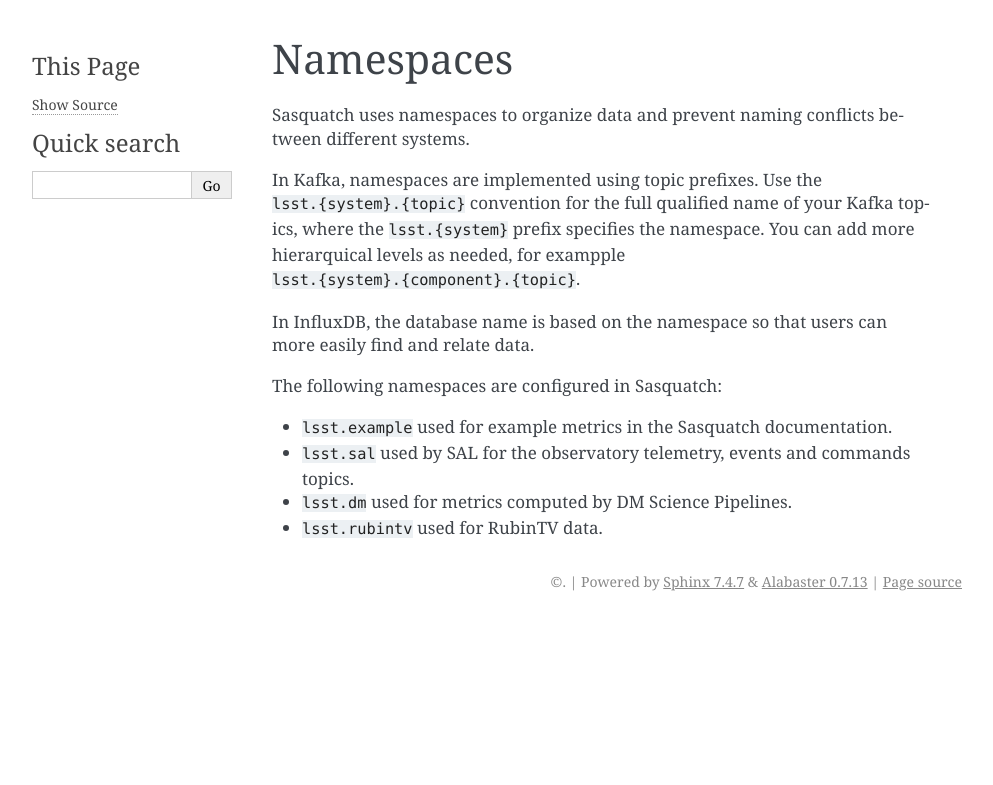
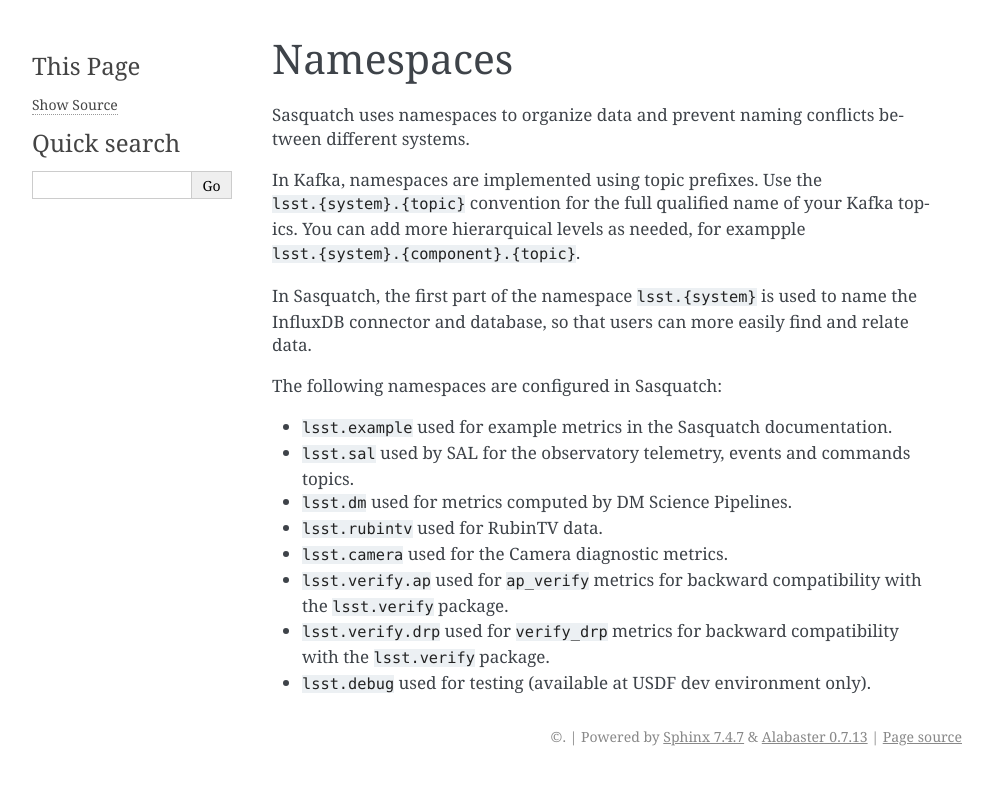
Before and after one commit to lsst-sqre/sasquatch, a Sphinx documentation site: the page built from docs/user-guide/namespaces.rst, in a window 1280 px wide. Shown: the top 785 px of the page, without its empty margins (148-1141 px from the left). Built offline with Sphinx 7.4.7, drawn with Linux system fonts in a browser that asks for light colours.

Commit message:
Update namespaces in Sasquatch

```diff
--- a/docs/user-guide/namespaces.rst
+++ b/docs/user-guide/namespaces.rst
@@ -7,10 +7,10 @@
 Sasquatch uses namespaces to organize data and prevent naming conflicts between different systems.
 
 In Kafka, namespaces are implemented using topic prefixes.
-Use the ``lsst.{system}.{topic}`` convention for the full qualified name of your Kafka topics, where the ``lsst.{system}`` prefix specifies the namespace.
+Use the ``lsst.{system}.{topic}`` convention for the full qualified name of your Kafka topics.
 You can add more hierarquical levels as needed, for exampple ``lsst.{system}.{component}.{topic}``.
 
-In InfluxDB, the database name is based on the namespace so that users can more easily find and relate data.
+In Sasquatch, the first part of the namespace ``lsst.{system}`` is used to name the InfluxDB connector and database, so that users can more easily find and relate data.
 
 The following namespaces are configured in Sasquatch:
 
@@ -18,3 +18,7 @@
 - ``lsst.sal`` used by SAL for the observatory telemetry, events and commands topics.
 - ``lsst.dm`` used for metrics computed by DM Science Pipelines.
 - ``lsst.rubintv`` used for RubinTV data.
+- ``lsst.camera`` used for the Camera diagnostic metrics.
+- ``lsst.verify.ap`` used for ``ap_verify`` metrics for backward compatibility with the ``lsst.verify`` package.
+- ``lsst.verify.drp`` used for ``verify_drp`` metrics for backward compatibility with the ``lsst.verify`` package.
+- ``lsst.debug`` used for testing (available at USDF dev environment only).
```
